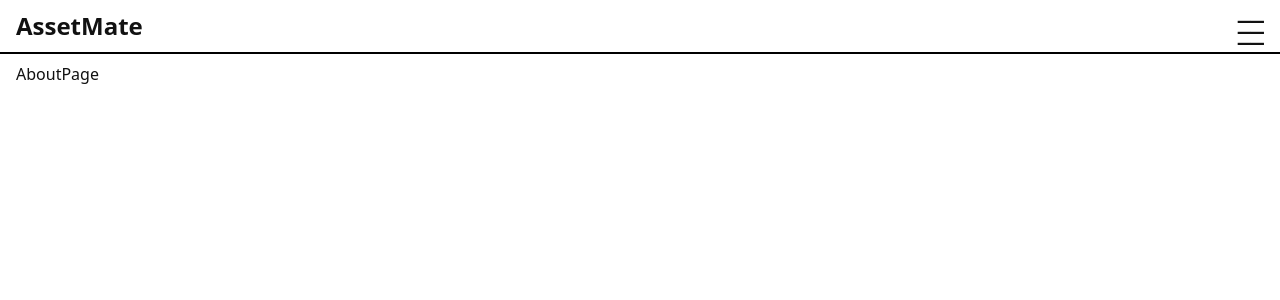
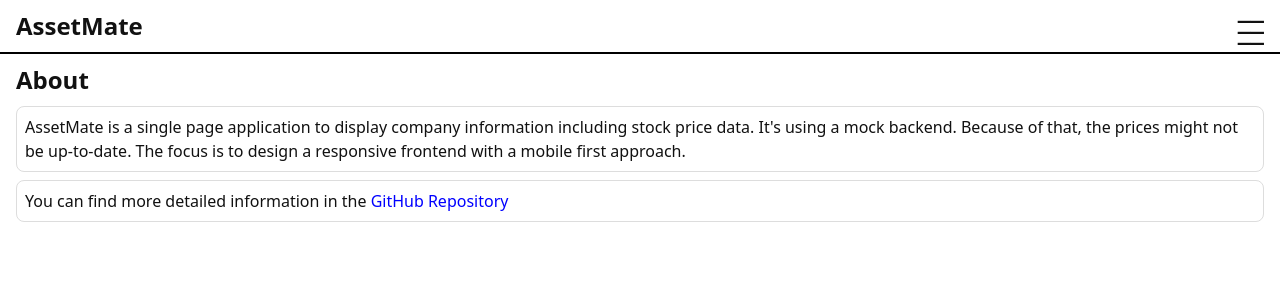
Before and after one commit to tiMtanic/asset-mate-react, a React (Vite) app: page /about in a window 1280 px wide. Shown: the top 300 px of the page. Built offline with nearby package versions, Linux system fonts and the light colour scheme.

Commit message:
Add simple About and NotFound page

```diff
--- a/src/index.css
+++ b/src/index.css
@@ -158,7 +158,7 @@ p.negative {
   width: 50%;
 }
 
-#stock-details .stock-about, #stock-details .stock-info, .stock-chart-container, #stock-add-edit-container, .filtered-stocks-list-container {
+#stock-details .stock-about, #stock-details .stock-info, .stock-chart-container, #stock-add-edit-container, .filtered-stocks-list-container, .page-section-container {
   border: 1px solid #DDDDDD;
   border-radius: 8px;
   padding: 8px;
@@ -169,7 +169,7 @@ p.negative {
   min-width: 128px;
 }
 
-#stock-details .stock-info a {
+#stock-details .stock-info a, #github-info a {
   color: #0000FF;
 }
 
--- a/src/pages/AboutPage.jsx
+++ b/src/pages/AboutPage.jsx
@@ -2,7 +2,13 @@ import React from 'react'
 
 function AboutPage() {
   return (
-    <div>AboutPage</div>
+    <>
+      <h1>About</h1>
+      <div className="page-section-container">
+        <p>AssetMate is a single page application to display company information including stock price data. It's using a mock backend. Because of that, the prices might not be up-to-date. The focus is to design a responsive frontend with a mobile first approach.</p>
+      </div>
+      <div id="github-info" className="page-section-container">You can find more detailed information in the <a href="https://github.com/tiMtanic/asset-mate-react" target="_blank">GitHub Repository</a></div>
+    </>
   )
 }
 
--- a/src/pages/NotFoundPage.jsx
+++ b/src/pages/NotFoundPage.jsx
@@ -1,9 +1,14 @@
-import React from 'react'
+import React from "react";
 
 function NotFoundPage() {
   return (
-    <div>NotFoundPage</div>
-  )
+    <>
+      <h1>404 Not Found</h1>
+      <div className="page-section-container">
+        It seems like the requested page does not exist.
+      </div>
+    </>
+  );
 }
 
-export default NotFoundPage
+export default NotFoundPage;
```
